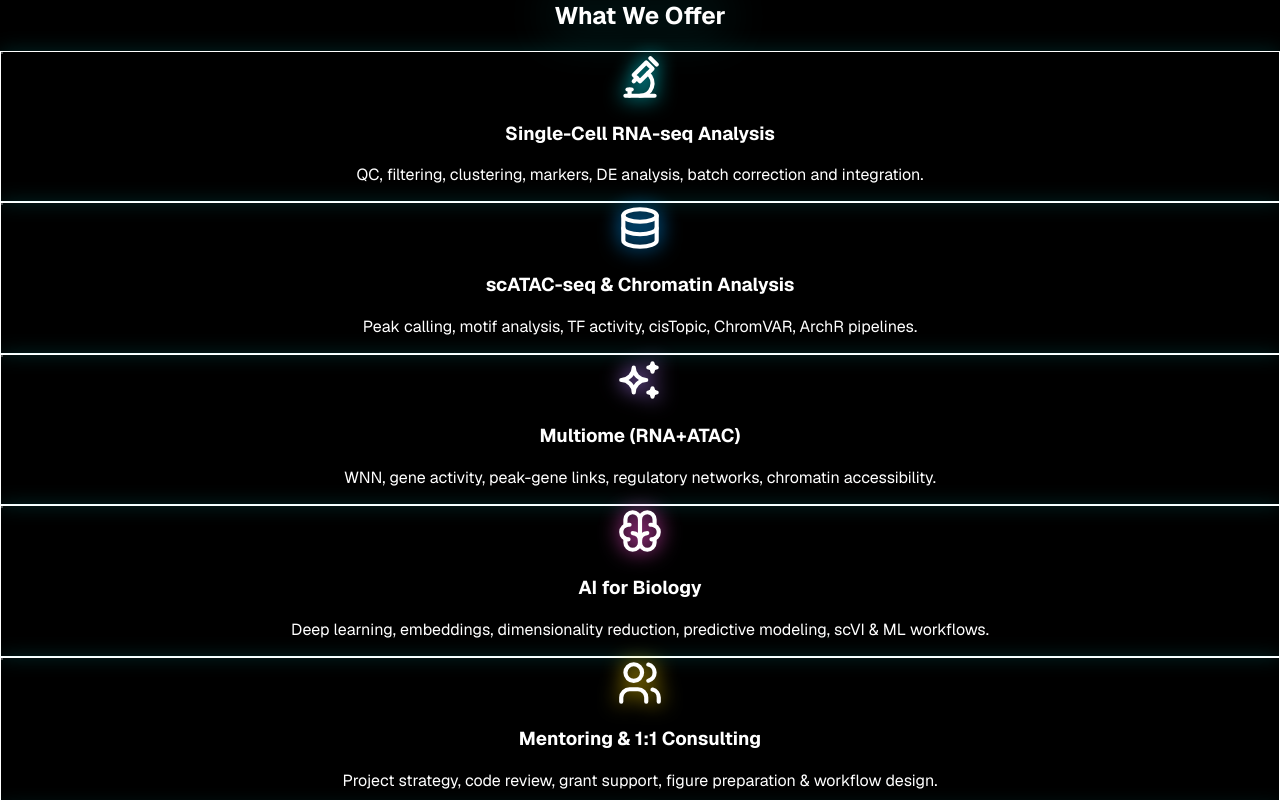
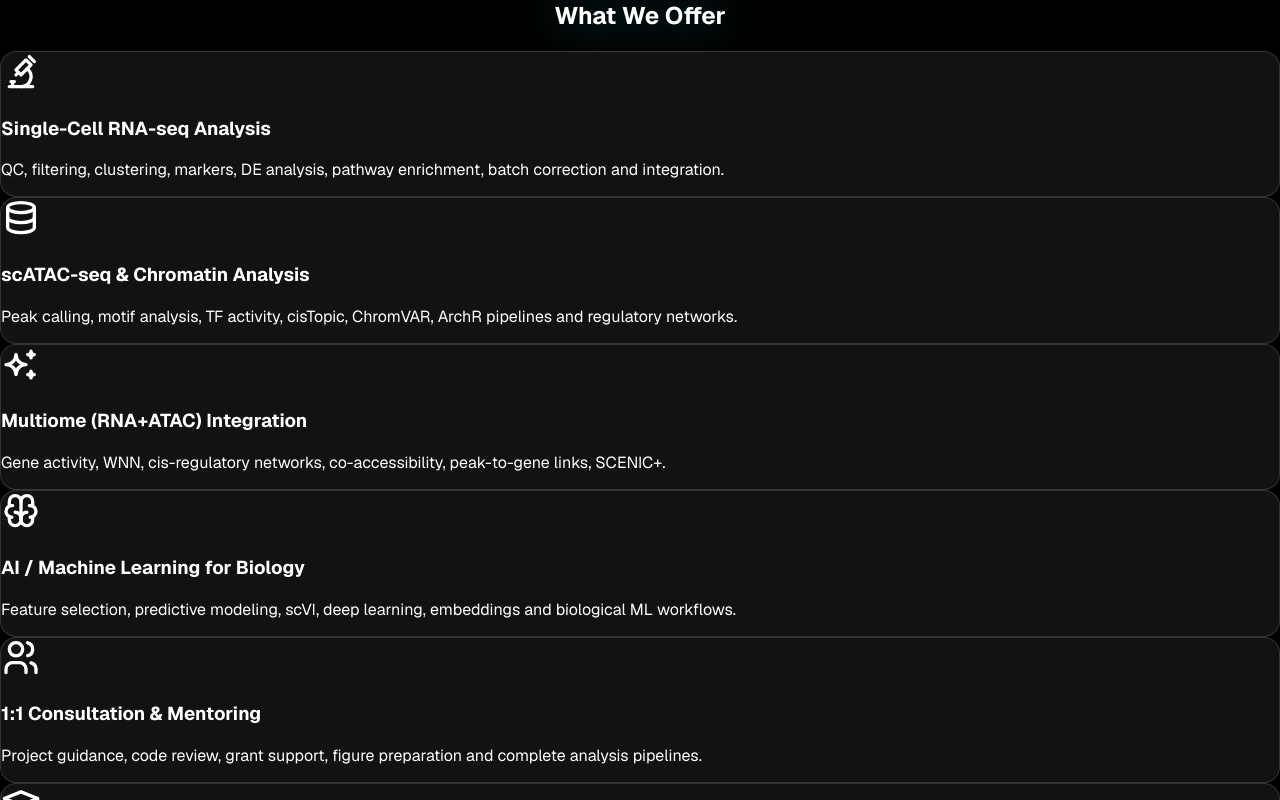
Before and after one commit to uqnsarke/multiome_academy, a Next.js app: page / in a window 1280 px wide. Shown: the part 820-1620 px from the top of the page. Built offline with nearby package versions, Linux system fonts and the light colour scheme.

Commit message:
Refactor service details and layout in Services.tsx
Updated service titles and descriptions for clarity and detail. Adjusted icon sizes and modified the section layout for improved aesthetics.

```diff
--- a/app/components/Services.tsx
+++ b/app/components/Services.tsx
@@ -14,96 +14,85 @@ const services = [
   {
     title: "Single-Cell RNA-seq Analysis",
     description:
-      "QC, filtering, clustering, markers, DE analysis, batch correction and integration.",
-    icon: <IconMicroscope size={50} className="text-teal-300 drop-shadow-[0_0_10px_#00f5ff]" />,
+      "QC, filtering, clustering, markers, DE analysis, pathway enrichment, batch correction and integration.",
+    icon: <IconMicroscope size={40} className="text-teal-300" />,
   },
   {
     title: "scATAC-seq & Chromatin Analysis",
     description:
-      "Peak calling, motif analysis, TF activity, cisTopic, ChromVAR, ArchR pipelines.",
-    icon: <IconDatabase size={50} className="text-blue-400 drop-shadow-[0_0_10px_#009dff]" />,
+      "Peak calling, motif analysis, TF activity, cisTopic, ChromVAR, ArchR pipelines and regulatory networks.",
+    icon: <IconDatabase size={40} className="text-blue-300" />,
   },
   {
-    title: "Multiome (RNA+ATAC)",
+    title: "Multiome (RNA+ATAC) Integration",
     description:
-      "WNN, gene activity, peak-gene links, regulatory networks, chromatin accessibility.",
-    icon: <IconSparkles size={50} className="text-purple-300 drop-shadow-[0_0_10px_#b57fff]" />,
+      "Gene activity, WNN, cis-regulatory networks, co-accessibility, peak-to-gene links, SCENIC+.",
+    icon: <IconSparkles size={40} className="text-purple-300" />,
   },
   {
-    title: "AI for Biology",
+    title: "AI / Machine Learning for Biology",
     description:
-      "Deep learning, embeddings, dimensionality reduction, predictive modeling, scVI & ML workflows.",
-    icon: <IconBrain size={50} className="text-pink-300 drop-shadow-[0_0_10px_#ff4fd8]" />,
+      "Feature selection, predictive modeling, scVI, deep learning, embeddings and biological ML workflows.",
+    icon: <IconBrain size={40} className="text-pink-300" />,
   },
   {
-    title: "Mentoring & 1:1 Consulting",
+    title: "1:1 Consultation & Mentoring",
     description:
-      "Project strategy, code review, grant support, figure preparation & workflow design.",
-    icon: <IconUsers size={50} className="text-yellow-300 drop-shadow-[0_0_10px_#ffd500]" />,
+      "Project guidance, code review, grant support, figure preparation and complete analysis pipelines.",
+    icon: <IconUsers size={40} className="text-yellow-300" />,
   },
   {
     title: "Courses & Tutorials",
     description:
-      "Full pipeline training for scRNA-seq, scATAC-seq, multiome, AI, ML and computational biology.",
-    icon: <IconSchool size={50} className="text-green-300 drop-shadow-[0_0_10px_#00ff88]" />,
+      "Step-by-step scRNA-seq, scATAC-seq & multiome tutorials for beginners and advanced users.",
+    icon: <IconSchool size={40} className="text-green-300" />,
   },
 ];
 
 export default function Services() {
   return (
-    <section className="relative w-full py-24 bg-black text-white overflow-hidden">
+    <section className="w-full py-24 bg-gradient-to-b from-black to-gray-950 text-white">
+      <div className="max-w-7xl mx-auto px-6">
+        <h2 className="text-center text-4xl md:text-5xl font-bold mb-16 drop-shadow-[0_0_20px_rgba(0,255,255,0.35)]">
+          What We Offer
+        </h2>
 
-      {/* Liquid morph background */}
-      <motion.div
-        initial={{ opacity: 0 }}
-        animate={{ opacity: 0.2 }}
-        transition={{ duration: 2 }}
-        className="absolute inset-0 bg-[radial-gradient(circle_at_50%_30%,rgba(0,255,255,0.15),transparent_70%)] blur-3xl"
-      />
-
-      <div className="max-w-7xl mx-auto px-6 relative z-10">
-
-        {/* Title */}
-        <motion.h2
-          initial={{ opacity: 0, y: 30 }}
-          whileInView={{ opacity: 1, y: 0 }}
-          transition={{ duration: 1 }}
-          viewport={{ once: true }}
-          className="text-center text-4xl md:text-5xl font-bold mb-16 drop-shadow-[0_0_25px_rgba(0,255,255,0.45)]"
-        >
-          What We Offer
-        </motion.h2>
-
-        {/* Grid */}
         <div className="grid grid-cols-1 md:grid-cols-2 lg:grid-cols-3 gap-10">
-
           {services.map((service, index) => (
             <motion.div
               key={index}
               initial={{ opacity: 0, y: 40 }}
               whileInView={{ opacity: 1, y: 0 }}
-              transition={{ duration: 0.9, delay: index * 0.15 }}
               viewport={{ once: true }}
-              whileHover={{ scale: 1.05, rotateX: 8, rotateY: 8 }}
-              className="relative p-8 rounded-2xl border border-cyan-400/20
-                         bg-black/40 backdrop-blur-xl shadow-[0_0_20px_rgba(0,255,255,0.15)]
-                         hover:shadow-[0_0_35px_rgba(0,255,255,0.45)]
-                         transition-all duration-300"
+              transition={{ duration: 0.8, delay: index * 0.15 }}
+              whileHover={{
+                scale: 1.06,
+                rotateX: 6,
+                rotateY: -6,
+                boxShadow: "0 15px 45px rgba(0,255,255,0.25)",
+              }}
+              className="glass-card glow-border p-8 rounded-2xl"
             >
-              {/* Neon glowing ring */}
-              <div className="absolute inset-0 rounded-2xl border border-cyan-300/30 opacity-30 blur-xl"></div>
+              {/* Floating hologram icon */}
+              <motion.div
+                className="mb-6"
+                animate={{ y: [0, -6, 0] }}
+                transition={{
+                  duration: 3,
+                  repeat: Infinity,
+                  ease: "easeInOut",
+                }}
+              >
+                {service.icon}
+              </motion.div>
 
-              {/* Icon */}
-              <div className="mb-6 flex justify-center">{service.icon}</div>
+              <h3 className="text-xl font-semibold mb-3">{service.title}</h3>
 
-              <h3 className="text-xl font-semibold text-center mb-2">
-                {service.title}
-              </h3>
-
-              <p className="text-white/70 text-center">{service.description}</p>
+              <p className="text-white/80 leading-relaxed">
+                {service.description}
+              </p>
             </motion.div>
           ))}
-
         </div>
       </div>
     </section>
```
